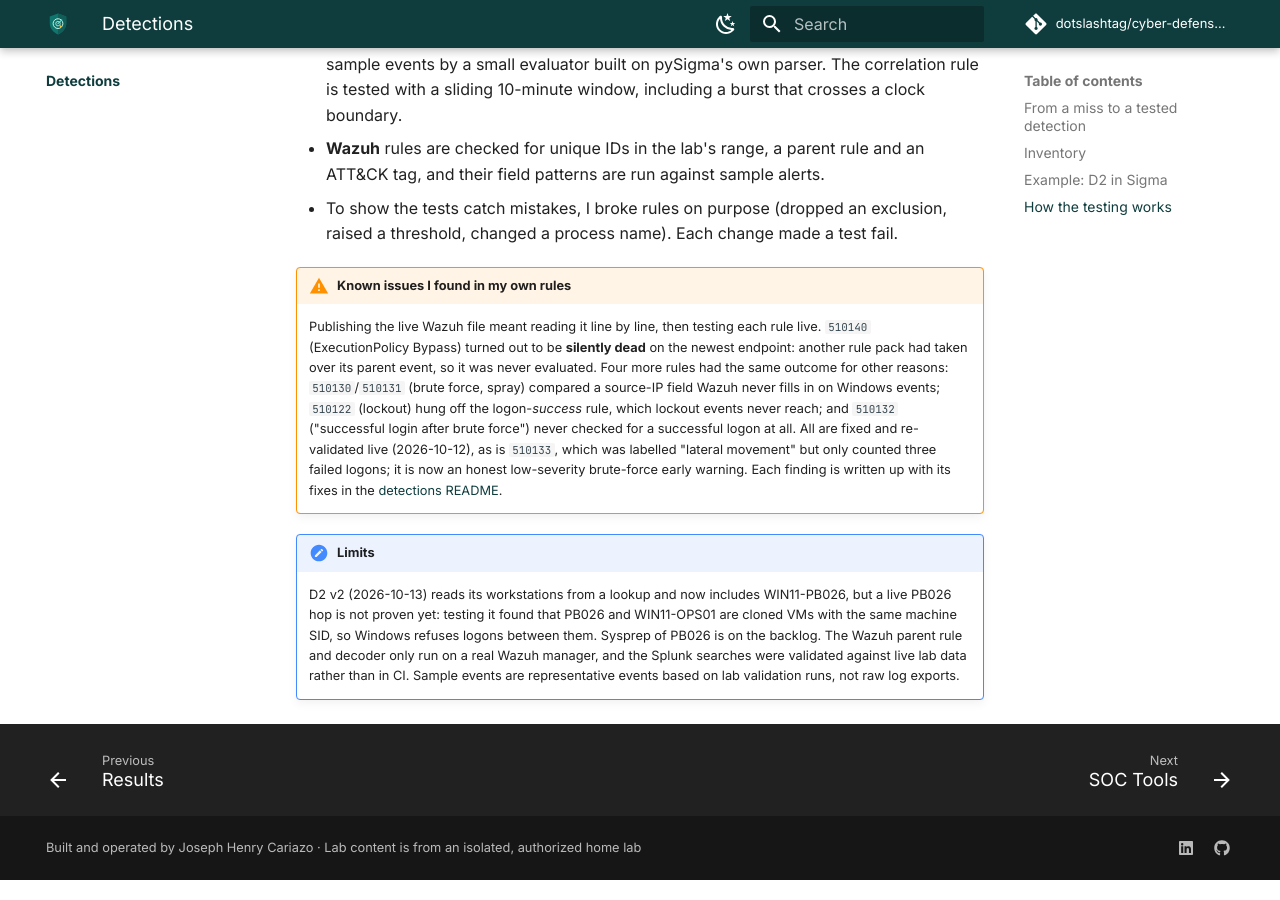
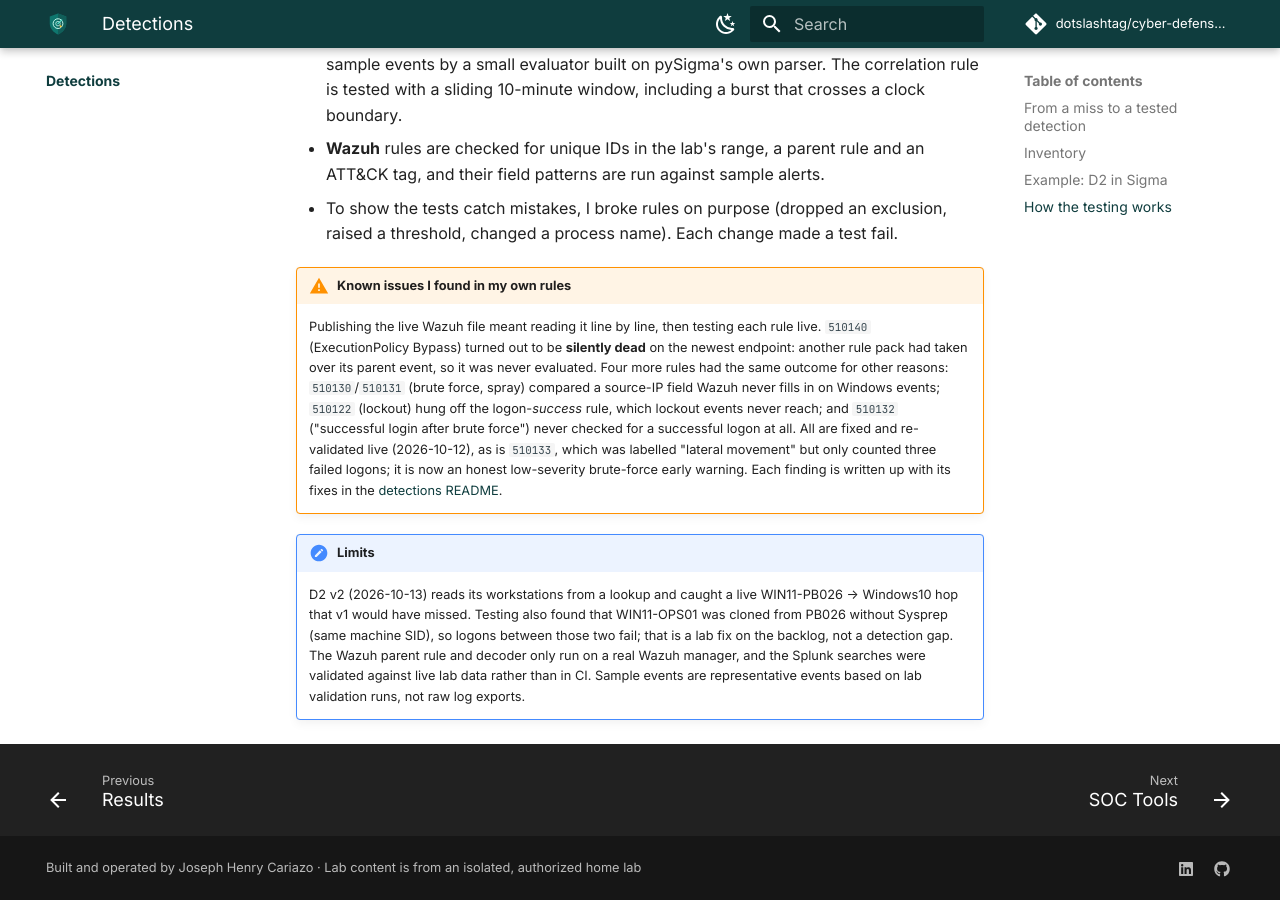
Before and after one commit to dotslashtag/cyber-defense-lab, an MkDocs documentation site: the page built from docs/detections/index.md, in a window 1280 px wide and 900 px high, scrolled down 2981 px. Built offline with MkDocs 1.6.1 and Material for MkDocs 9.7.7, drawn with Linux system fonts in a browser that asks for light colours; comment, search, counter and statistics services are not loaded.

Commit message:
docs(detections): D2 v2 PB026 hop proven live; record test findings
Co-Authored-By: Claude Opus 5.5 <noreply@anthropic.com>
Claude-Session: https://claude.ai/code/session_01VSxWRXTvMG1cQKzoG3F5Sa

```diff
--- a/docs/detections/index.md
+++ b/docs/detections/index.md
@@ -114,10 +114,10 @@ controller, a loopback logon, a console logon and a failed logon must not.
     fixes in the [detections README](https://github.com/dotslashtag/cyber-defense-lab/blob/main/detections/README.md#wazuh-rule-review).
 
 !!! note "Limits"
-    D2 v2 (2026-10-13) reads its workstations from a lookup and now includes
-    WIN11-PB026, but a live PB026 hop is not proven yet: testing it found that
-    PB026 and WIN11-OPS01 are cloned VMs with the same machine SID, so Windows
-    refuses logons between them. Sysprep of PB026 is on the backlog.
+    D2 v2 (2026-10-13) reads its workstations from a lookup and caught a live
+    WIN11-PB026 → Windows10 hop that v1 would have missed. Testing also found that
+    WIN11-OPS01 was cloned from PB026 without Sysprep (same machine SID), so logons
+    between those two fail; that is a lab fix on the backlog, not a detection gap.
     The Wazuh parent rule and decoder only run on a real Wazuh manager, and the
     Splunk searches were validated against live lab data rather than in CI. Sample
     events are representative events based on lab validation runs, not raw log exports.
```
Also changed, not shown: detections/README.md (+9 -8 lines).
